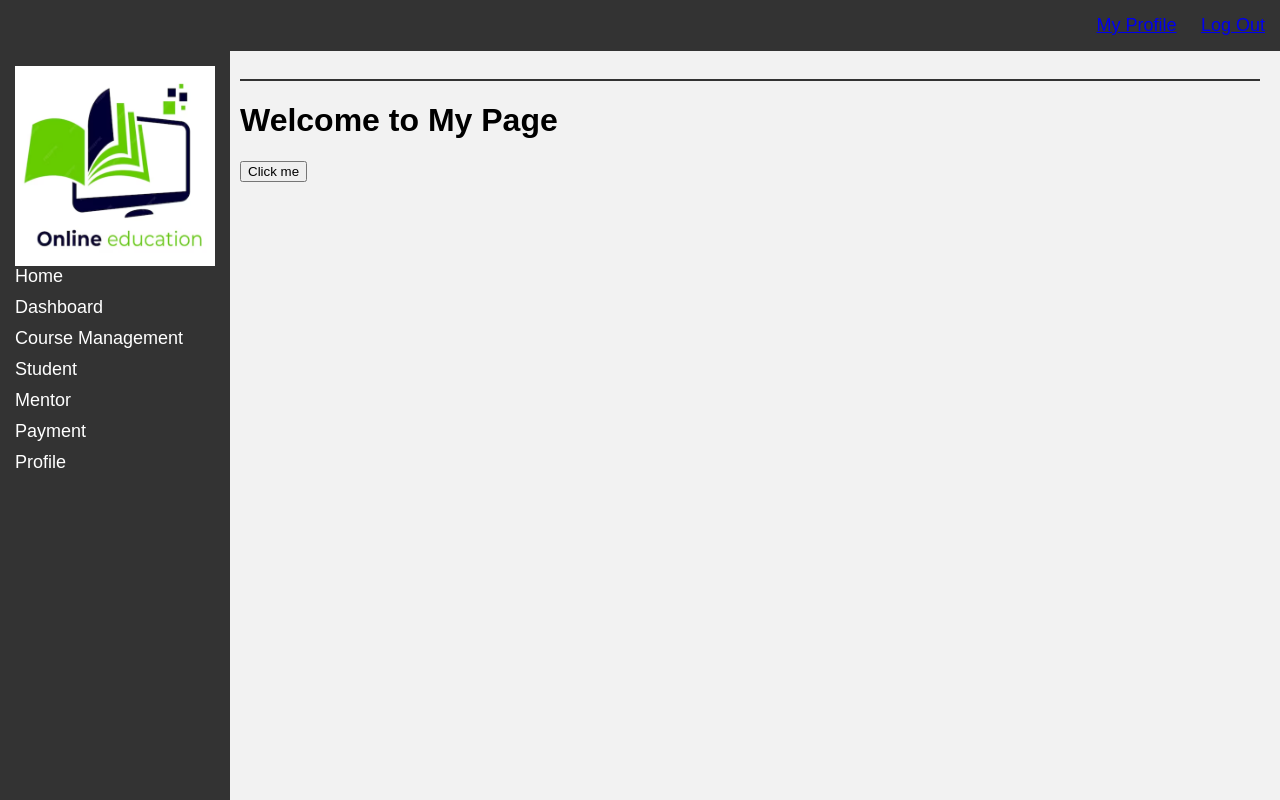
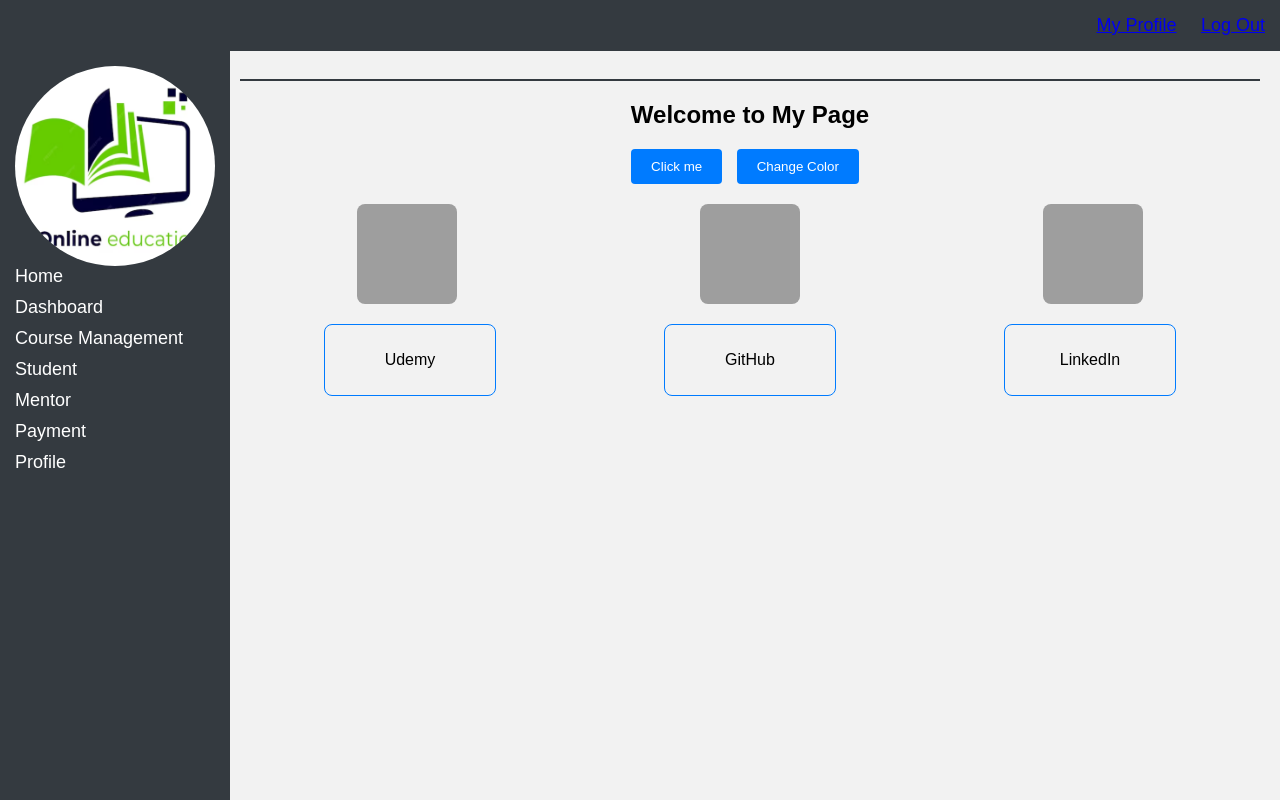
Before and after one commit to Hrichik1/E-Learning-Platform, a PHP site: page /homepage2.php in a window 1280 px wide. Run offline with PHP 8.4, Linux system fonts and the light colour scheme; a user stored in the database is signed in; grey boxes are pictures that could not be loaded.

Commit message:
Homepage

```diff
--- a/homepage2.php
+++ b/homepage2.php
@@ -1,17 +1,11 @@
-
 <?php
-
 session_start();
 
-if(isset($_SESSION['username'])){
-
-}
-else{
-
+if (!isset($_SESSION['username'])) {
     header('location: login.php');
 }
+?>
 
-?>
 <!DOCTYPE html>
 <html lang="en">
 
@@ -29,7 +23,7 @@
         }
 
         header {
-            background-color: #333;
+            background-color: #343a40;
             color: white;
             padding: 15px;
             text-align: right;
@@ -38,7 +32,7 @@
         nav {
             float: left;
             width: 200px;
-            background-color: #333;
+            background-color: #343a40;
             padding: 15px;
             color: white;
             height: 100vh;
@@ -56,10 +50,13 @@
         .content {
             margin-left: 220px;
             padding: 20px;
+            transition: background-color 0.3s ease;
+            text-align: center;
         }
 
         hr {
-            border: 1px solid #333;
+            border: 1px solid #343a40;
+            margin-bottom: 20px;
         }
 
         img {
@@ -67,21 +64,138 @@
             height: 200px;
             display: block;
             margin: auto;
+            border-radius: 50%;
+        }
+
+        .welcome-message {
+            font-size: 24px;
+            margin-bottom: 20px;
+        }
+
+        .button-container {
+            text-align: center;
+            margin-bottom: 20px;
+        }
+
+        button {
+            background-color: #007bff;
+            color: white;
+            padding: 10px 20px;
+            border: none;
+            border-radius: 4px;
+            cursor: pointer;
+            margin-right: 10px;
+        }
+
+        .clock-container {
+            font-size: 36px;
+            color: #343a40;
+            margin-bottom: 20px;
+        }
+
+        .gallery-container {
+            display: flex;
+            justify-content: space-around;
+            flex-wrap: wrap;
+            gap: 10px;
+        }
+
+        .gallery-image {
+            width: 100px;
+            height: 100px;
+            object-fit: cover;
+            border-radius: 8px;
+            cursor: pointer;
+            transition: transform 0.3s ease;
+        }
+
+        .gallery-image:hover {
+            transform: scale(1.1);
+        }
+
+        .links-container {
+            display: flex;
+            justify-content: space-around;
+            margin-top: 20px;
+        }
+
+        .link-box {
+            width: 150px;
+            padding: 10px;
+            border: 1px solid #007bff;
+            border-radius: 8px;
+            text-align: center;
+            cursor: pointer;
+            transition: background-color 0.3s ease;
+        }
+
+        .link-box:hover {
+            background-color: #007bff;
+            color: white;
         }
     </style>
 
     <script>
-
         function showMessage() {
             alert('Hello! This is My JavaScript function.');
+        }
+
+        function changeBackgroundColor() {
+            var content = document.querySelector('.content');
+            content.style.backgroundColor = getRandomColor();
+        }
+
+        function getRandomColor() {
+            var letters = '0123456789ABCDEF';
+            var color = '#';
+            for (var i = 0; i < 6; i++) {
+                color += letters[Math.floor(Math.random() * 16)];
+            }
+            return color;
+        }
+
+        function showClock() {
+            var clockContainer = document.querySelector('.clock-container');
+            var currentTime = new Date().toLocaleTimeString();
+            clockContainer.textContent = currentTime;
+        }
+
+        function createImageGallery() {
+            var galleryContainer = document.querySelector('.gallery-container');
+            var imageUrls = [
+                'image1.jpg',
+                'image2.jpg',
+                'image3.jpg',
+                // Add more image URLs as needed
+            ];
+
+            imageUrls.forEach(function (url) {
+                var imageElement = document.createElement('img');
+                imageElement.src = url;
+                imageElement.alt = 'Gallery Image';
+                imageElement.className = 'gallery-image';
+                imageElement.addEventListener('click', function () {
+                    alert('You clicked on an image!');
+                });
+                galleryContainer.appendChild(imageElement);
+            });
+        }
+
+        function openUdemy() {
+            window.location.href = 'https://www.udemy.com/';
+        }
+
+        function openGitHub() {
+            window.location.href = 'https://github.com/';
+        }
+
+        function openLinkedIn() {
+            window.location.href = 'https://www.linkedin.com/';
         }
     </script>
 </head>
 
 <body>
-    <?php
-    echo '
-
     <header>
         <a href="profile.php" style="font-size:18px; margin-right: 20px;">My Profile</a>
         <a href="logout.php" style="font-size:18px;">Log Out</a>
@@ -97,13 +211,30 @@
         <a href="profile.php">Profile</a>
     </nav>
     <div class="content">
-        <hr/>
-        <!-- My page content goes here -->
-        <h1>Welcome to My Page</h1>
-        <button onclick="showMessage()">Click me</button>
+        <hr />
+        <h1 class="welcome-message">Welcome to My Page</h1>
+        <div class="button-container">
+            <button onclick="showMessage()">Click me</button>
+            <button onclick="changeBackgroundColor()">Change Color</button>
+        </div>
+        <div class="clock-container" onload="setInterval(showClock, 1000)"></div>
+        <div class="gallery-container">
+            <script>
+                createImageGallery();
+            </script>
+        </div>
+        <div class="links-container">
+            <div class="link-box" onclick="openUdemy()">
+                <p>Udemy</p>
+            </div>
+            <div class="link-box" onclick="openGitHub()">
+                <p>GitHub</p>
+            </div>
+            <div class="link-box" onclick="openLinkedIn()">
+                <p>LinkedIn</p>
+            </div>
+        </div>
     </div>
-    ';
-    ?>
 </body>
 
 </html>
```
